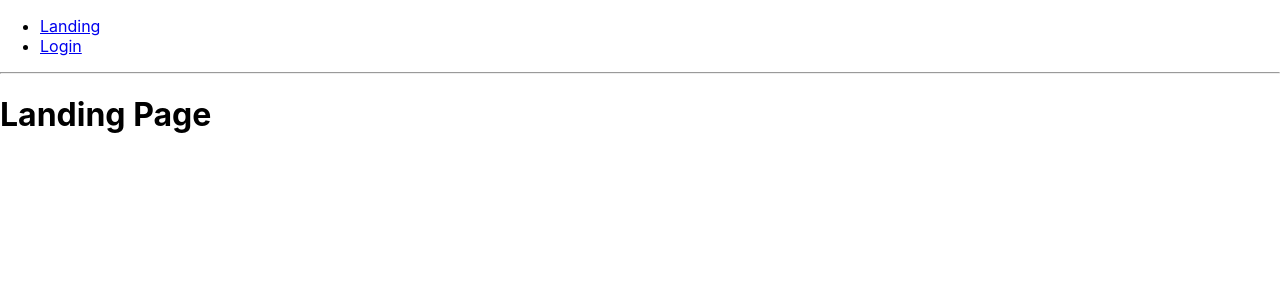
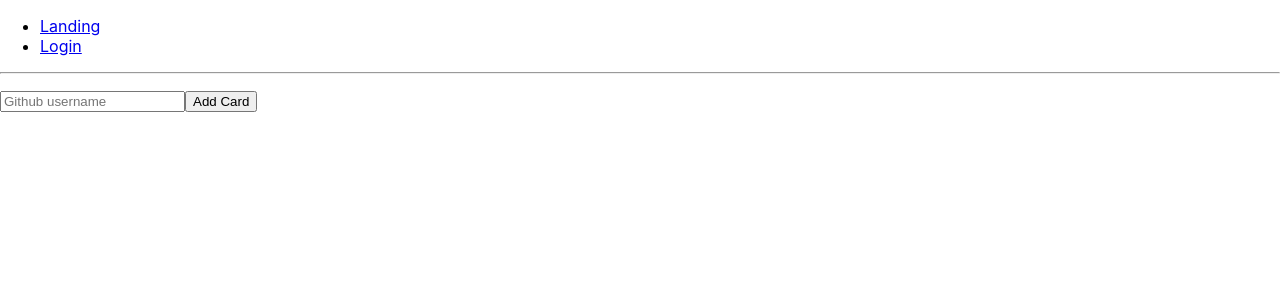
Before and after one commit to keshav143420/Sample-Vodka, a React (Create React App) app: page / in a window 1280 px wide. Shown: the top 300 px of the page. Built offline with nearby package versions, Linux system fonts and the light colour scheme.

Commit message:
Added github search

```diff
--- a/package.json
+++ b/package.json
@@ -3,6 +3,7 @@
   "version": "0.1.0",
   "private": true,
   "dependencies": {
+    "axios": "^0.19.0",
     "react": "^16.10.2",
     "react-dom": "^16.10.2",
     "react-router-dom": "^5.1.2",
--- /dev/null
+++ b/src/components/Card.css
@@ -0,0 +1,19 @@
+.github-profile {
+  margin: 1rem;
+
+}
+
+img {
+  width: 75px;
+}
+
+.info {
+  display: inline-block;
+  margin-left: 12px;
+
+}
+
+.name {
+  font-size: 1.25rem;
+  font-weight: bold;
+}
--- /dev/null
+++ b/src/components/Card.js
@@ -0,0 +1,21 @@
+import React from 'react';
+import './Card.css';
+
+
+
+class Card extends React.Component {
+  render() {
+    const profile = this.props;
+    return (
+      <div className="github-profile">
+        <img src={profile.avatar_url} alt={profile.avatar_url} />
+        <div className="info">
+          <div className="name">{profile.name}</div>
+          <div className="company">{profile.company}</div>
+        </div>
+      </div>
+    );
+  }
+}
+
+export default Card;
--- /dev/null
+++ b/src/components/CardList.js
@@ -0,0 +1,12 @@
+import React from 'react';
+import Card from './Card';
+
+const CardList = (props) => {
+    return(
+      <div>
+        {props.profiles.map(profile => <Card {...profile} key={profile.id}/>)}
+      </div>
+    );
+}
+
+export default CardList;
--- /dev/null
+++ b/src/components/Form.js
@@ -0,0 +1,35 @@
+import React from 'react';
+import Axios from 'axios';
+
+class Form extends React.Component {
+  state = {
+    userName: ''
+  }
+  usernameInput = React.createRef();
+  handleSubmit = async (event) => {
+    event.preventDefault();
+    // Axios.get('https://api.github.com/users/keshav143420')
+    const resp = await Axios.get(`https://api.github.com/users/${this.state.userName}`);
+    this.props.onSubmit(resp.data);
+    this.setState(()=>({
+      userName: ''
+    }))
+  }
+
+  render() {
+    return (
+      <div>
+        <form action="" onSubmit={this.handleSubmit}>
+          <input
+            type="text"
+            placeholder="Github username"
+            value={this.state.userName}
+            onChange={(event)=>this.setState({userName:event.target.value})}
+            required/>
+          <button>Add Card</button>
+        </form>
+      </div>
+    );
+  }
+}
+export default Form;
--- /dev/null
+++ b/src/components/Landing.css
@@ -0,0 +1,4 @@
+.header {
+  font-size: 1.5rem;
+  margin-bottom: 1rem;
+}
--- a/src/components/LandingPage.js
+++ b/src/components/LandingPage.js
@@ -1,9 +1,33 @@
 import React from 'react';
+import './Landing.css';
+import CardList from './CardList';
+import Form from './Form';
 
-const Landing = () => (
-  <div>
-    <h1>Landing Page</h1>
-  </div>
-);
+class Landing extends React.Component {
+  constructor(props) {
+    super(props)
+    this.state = {
+      profiles: []
+    }
+  }
+
+  addNewProfile = (profileData) => {
+    this.setState(prevState => ({
+      profiles: [...prevState.profiles, profileData],
+    }));
+    console.log(this.state.profiles);
+  }
+  render() {
+    return (
+      <div>
+        <div className="header">
+          {this.props.title}
+        </div>
+        <Form onSubmit={this.addNewProfile} />
+        <CardList profiles={this.state.profiles} />
+      </div>
+    );
+  }
+}
 
 export default Landing;
```
Also changed, not shown: src/components/CardList.css (added), src/components/Form.css (added), 1 other file (tests, documents, lock files or other folders).
